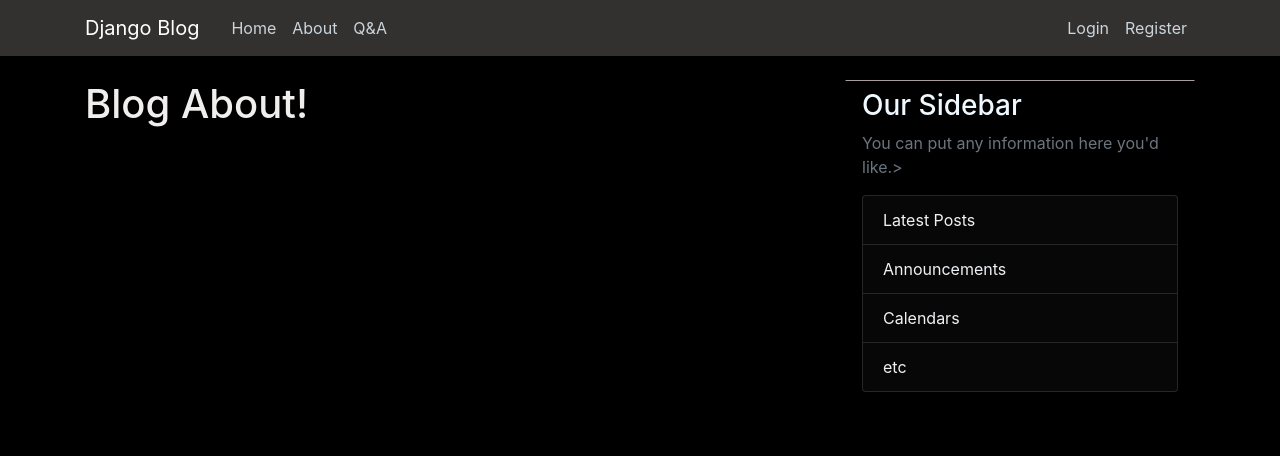
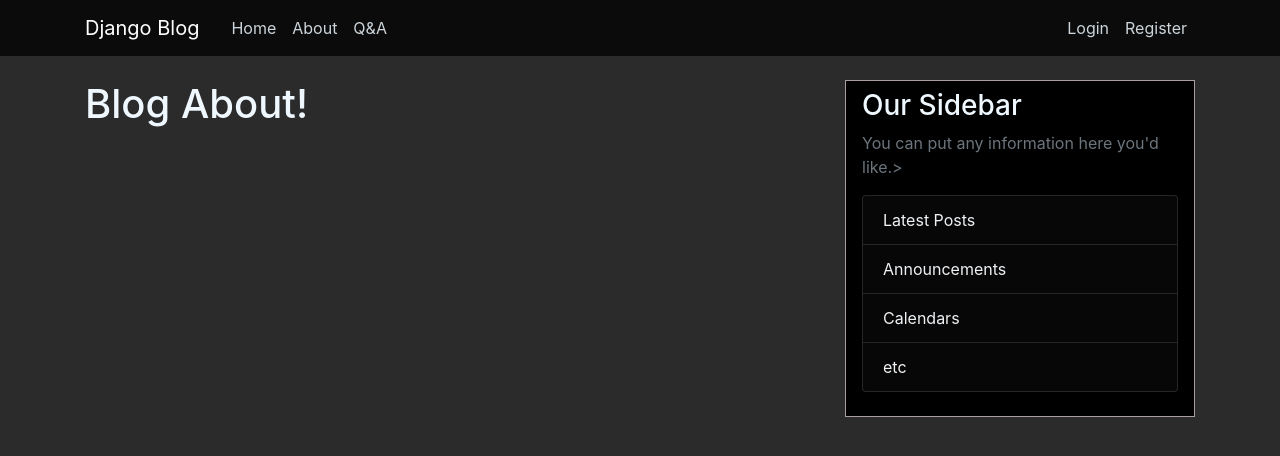
Before and after one commit to RohitRoy741/minor, a Django app: page /about/ in a window 1280 px wide. Shown: the top 456 px of the page. Run offline with Django 3.2, Linux system fonts and the light colour scheme; some libraries are stand-ins or nearby versions.

Commit message:
Modified Styling

```diff
--- a/blog/static/blog/main.css
+++ b/blog/static/blog/main.css
@@ -1,6 +1,6 @@
 body {
-  background: #f7f3f3;
-  color: #333333;
+  background: rgb(44, 43, 43);
+  color: #fff;
   margin-top: 5rem;
 }
 
@@ -10,7 +10,7 @@ h3,
 h4,
 h5,
 h6 {
-  color: #f1eeee;
+  color: aliceblue;
 }
 
 ul {
@@ -34,8 +34,7 @@ ul {
 }
 
 .content-section {
-  border: #000 solid 1px;
-  border-top: #fff solid 1px;
+  border: rgb(168, 158, 158) solid 1px;
   background: #000000;
   padding: 0.5rem 1rem;
   margin-bottom: 20px;
@@ -97,4 +96,5 @@ a.article-title:hover {
   display: block;
   width: 100%;
   height: 70vh;
+  border-radius: 5%;
 }
--- a/blog/templates/blog/base.html
+++ b/blog/templates/blog/base.html
@@ -18,12 +18,11 @@
     {% endif %}
     <style>
       body {
-        background: #000;
+        background: rgb(44, 43, 43);
         color: #fff;
       }
       .content-section {
-        border: #000 solid 1px;
-        border-top: rgb(168, 158, 158) solid 1px;
+        border: rgb(168, 158, 158) solid 1px;
         background: #000000;
         padding: 0.5rem 1rem;
         margin-bottom: 20px;
@@ -50,6 +49,7 @@
         display: block;
         width: 100%;
         height: 70vh;
+        border-radius: 5%;
       }
       p.article-content {
         font-size: 16px;
@@ -65,7 +65,7 @@
         height: 60vh;
       }
       .bg-steel {
-        background-color: #333030;
+        background-color: #0c0b0b;
       }
       h3 {
         color: aliceblue;
@@ -82,11 +82,6 @@
           background-color: rgb(7, 7, 7);
           border: 1px solid rgb(249 245 245 / 13%);
       }
-      .footer {
-      position: fixed;
-      left: 0;
-      bottom: 0;
-    }
     </style>
 </head>
 <body>
```
